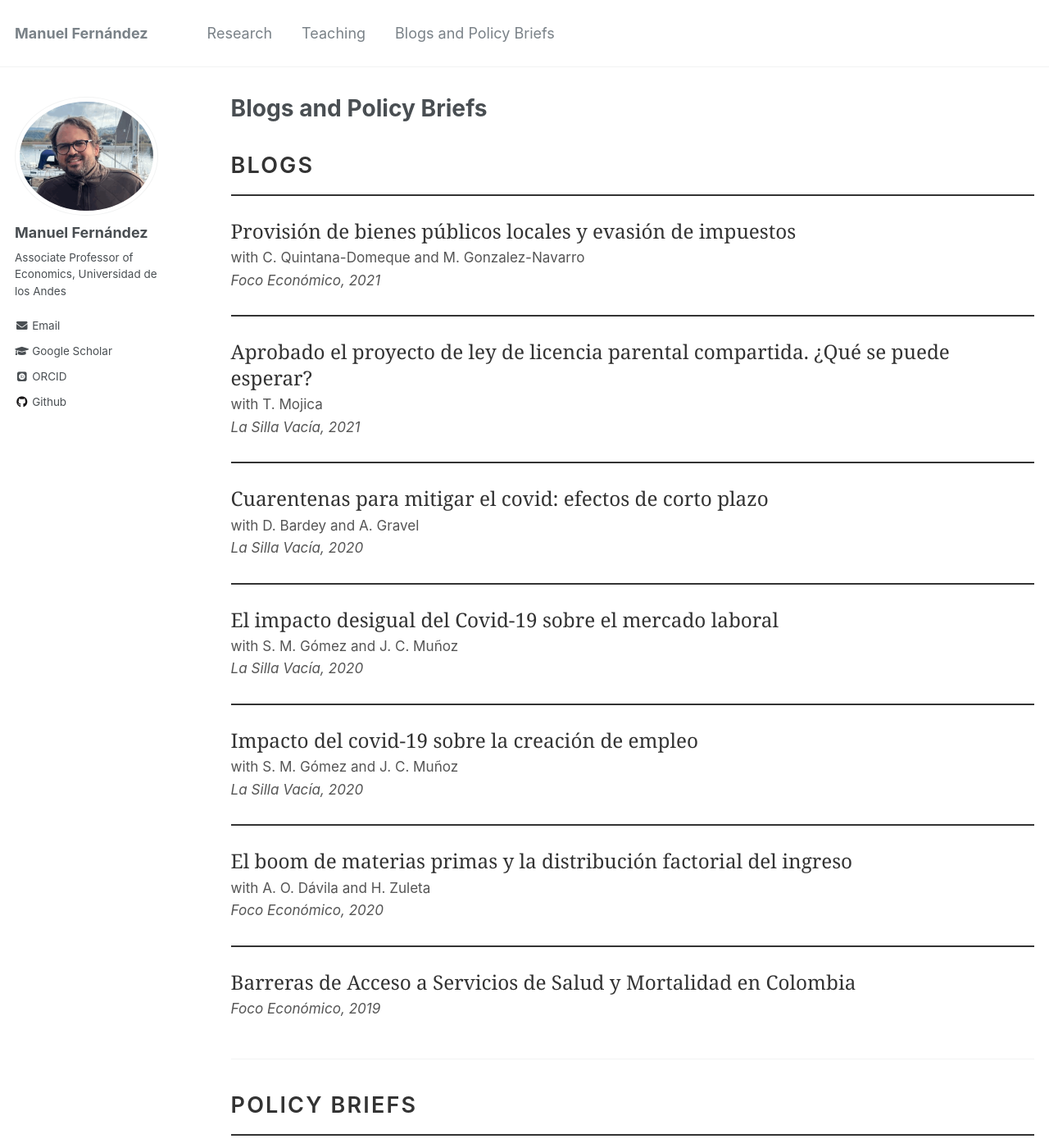
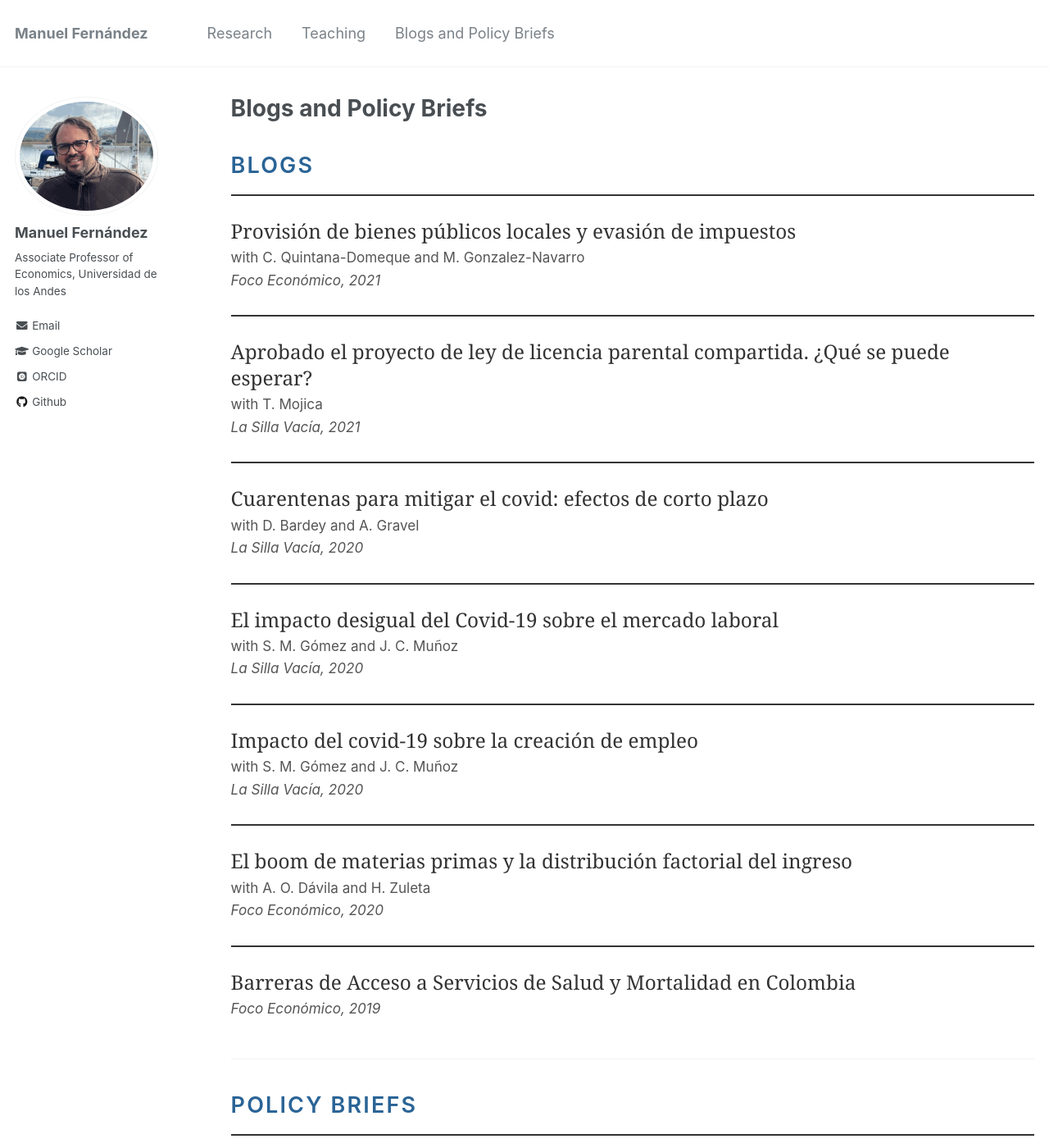
Before and after one commit to man-fern/man-fern.github.io, a Jekyll site: the page built from _pages/blogs.md, in a window 1280 px wide and 1400 px high. Shown: the whole window at 82% size. Built offline with Jekyll 4.4.1, drawn with Linux system fonts in a browser that asks for light colours; some web fonts are replaced.

Commit message:
Font color sections

```diff
--- a/_sass/_academic.scss
+++ b/_sass/_academic.scss
@@ -153,7 +153,7 @@ $divider-color: #333333;
   font-weight: 600;
   text-transform: uppercase;
   letter-spacing: 0.08em;
-  color: #333;
+  color: #2a6496;
   margin: 2rem 0 0.5rem;
   padding-bottom: 0.3rem;
 }
```
